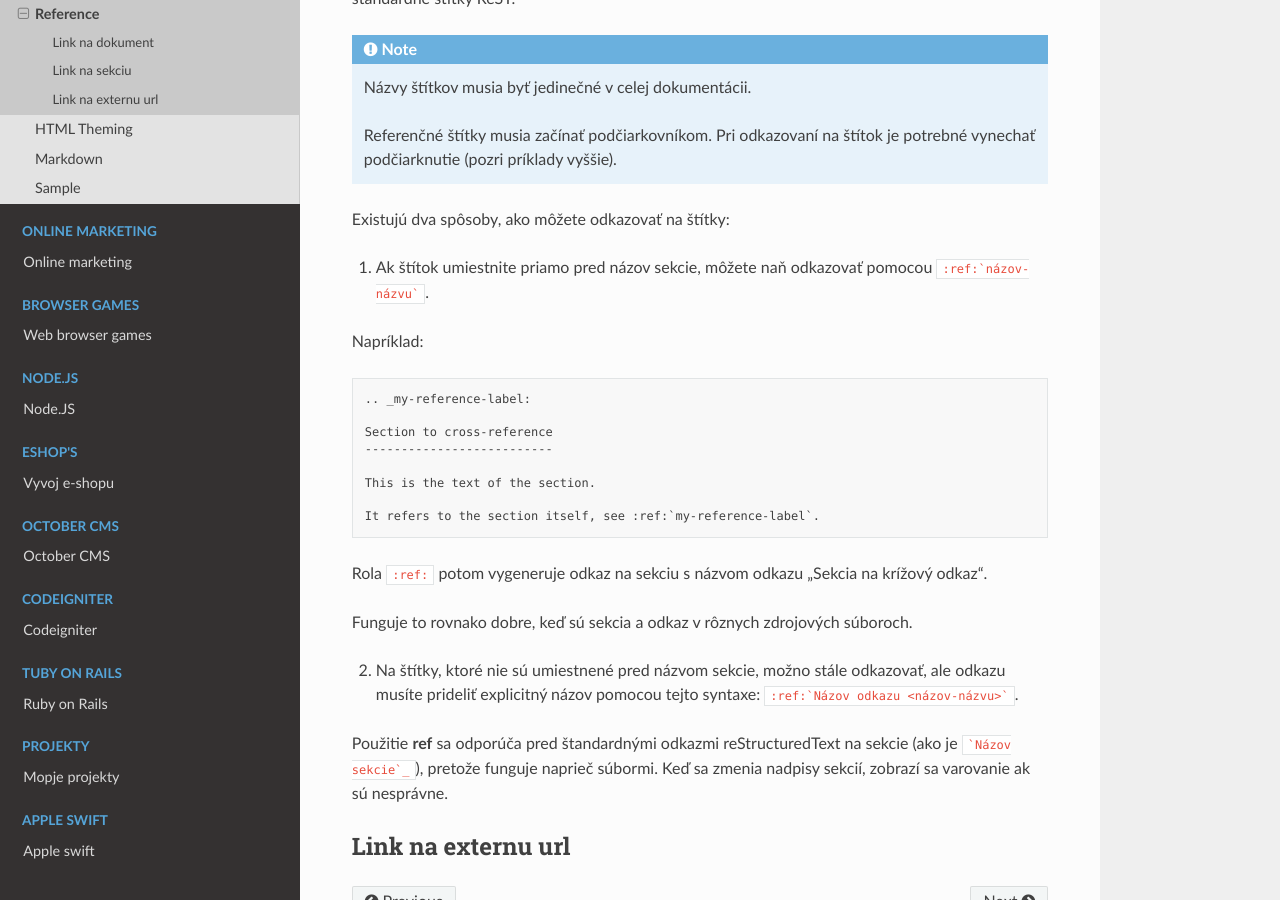
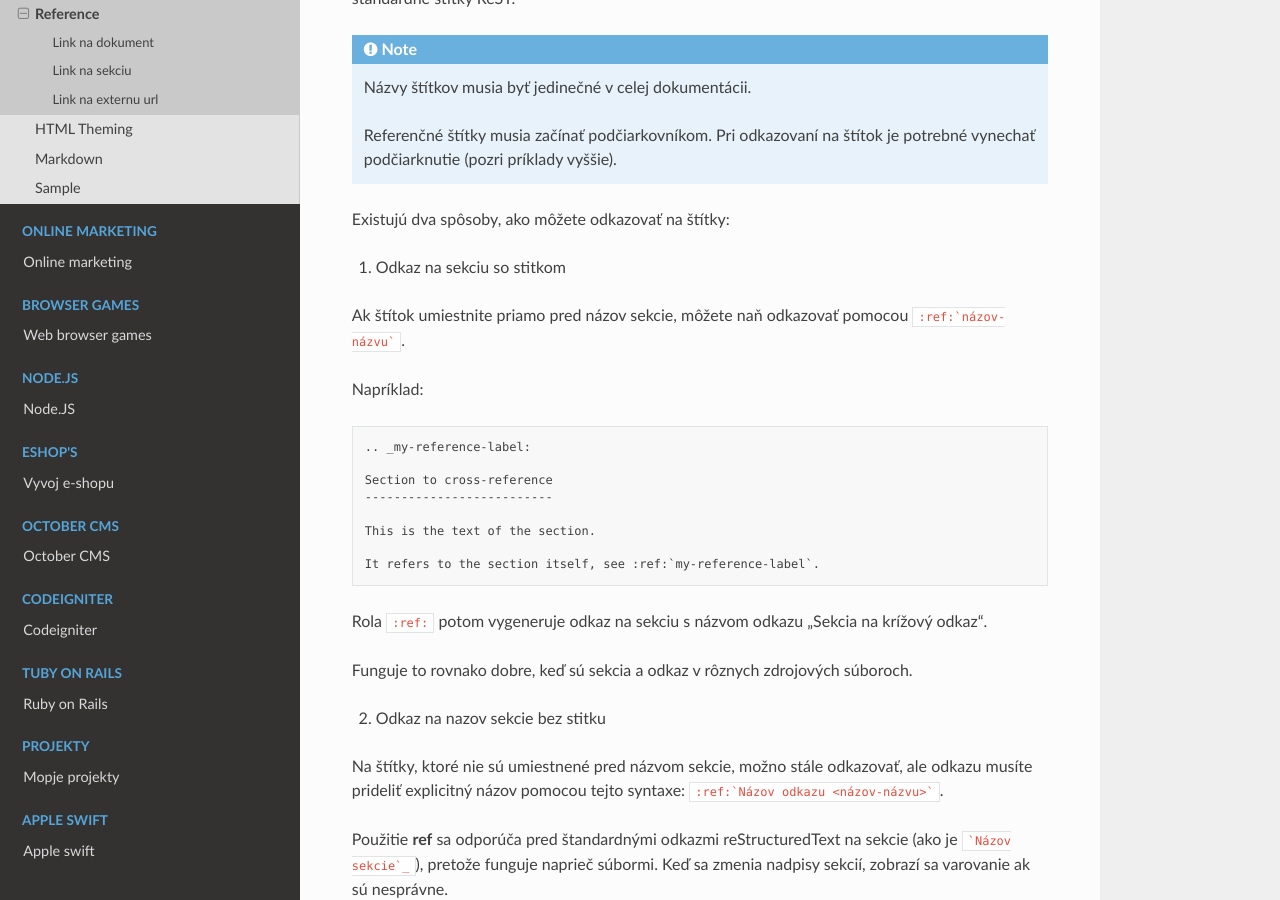
Before and after one commit to Lacike33/RTD_Wiki, a Sphinx documentation site: the page built from docs/source/web/sphinx/reference.rst, in a window 1280 px wide and 900 px high, scrolled down 909 px. Built offline with Sphinx 7.4.7 and the Read the Docs theme 2.0.0, drawn with Linux system fonts in a browser that asks for light colours; pages that are not in the unit, such as notebooks, are missing from menus.

Commit message:
Aktualizacia suboru Reference

````diff
--- a/docs/source/web/sphinx/index.rst
+++ b/docs/source/web/sphinx/index.rst
@@ -28,4 +28,4 @@ Sphinx používa **reStructuredText** ako svoj značkovací jazyk a mnohé z jeh
 
 Testovaci ref link na sekciu so stitkom : :ref:`doc_sphinx_reference_section`
 
-Testovaci ref link na sekciu bez stitka : :ref:`Bez stitka <markdown/Instalacia>`
+Testovaci ref link na sekciu bez stitka : :ref:`Bez stitka <Instalacia>`
--- a/docs/source/web/sphinx/reference.rst
+++ b/docs/source/web/sphinx/reference.rst
@@ -44,7 +44,9 @@ Na podporu krížových odkazov na ľubovoľné miesta v akomkoľvek dokumente s
 
 Existujú dva spôsoby, ako môžete odkazovať na štítky:
 
-1. Ak štítok umiestnite priamo pred názov sekcie, môžete naň odkazovať pomocou ``:ref:`názov-názvu```.
+1. Odkaz na sekciu so stitkom
+
+Ak štítok umiestnite priamo pred názov sekcie, môžete naň odkazovať pomocou ``:ref:`názov-názvu```.
 
 Napríklad:
 
@@ -63,7 +65,9 @@ Rola ``:ref:`` potom vygeneruje odkaz na sekciu s názvom odkazu „Sekcia na kr
 
 Funguje to rovnako dobre, keď sú sekcia a odkaz v rôznych zdrojových súboroch.
 
-2. Na štítky, ktoré nie sú umiestnené pred názvom sekcie, možno stále odkazovať, ale odkazu musíte prideliť explicitný názov pomocou tejto syntaxe: ``:ref:`Názov odkazu <názov-názvu>```.
+2. Odkaz na nazov sekcie bez stitku
+
+Na štítky, ktoré nie sú umiestnené pred názvom sekcie, možno stále odkazovať, ale odkazu musíte prideliť explicitný názov pomocou tejto syntaxe: ``:ref:`Názov odkazu <názov-názvu>```.
 
 Použitie **ref** sa odporúča pred štandardnými odkazmi reStructuredText na sekcie (ako je ```Názov sekcie`_``), pretože funguje naprieč súbormi.
 Keď sa zmenia nadpisy sekcií, zobrazí sa varovanie ak sú nesprávne.
````
